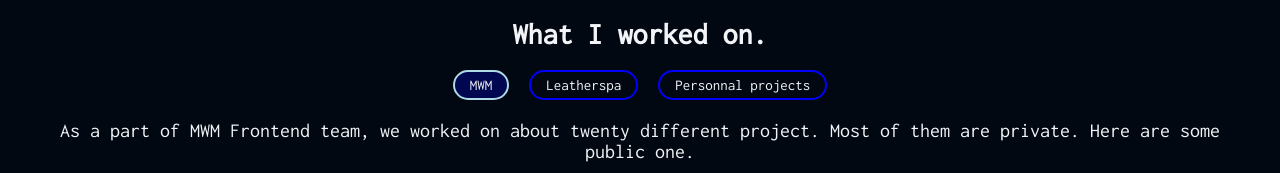
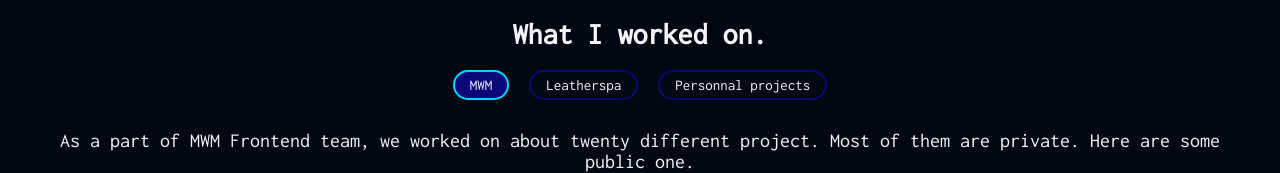
Before and after one commit to Antoine-Bottin/ab_portfolio, a Next.js app: page /projects in a window 1280 px wide. Shown: the part 236-409 px from the top of the page. Built offline with nearby package versions, Linux system fonts and the light colour scheme.

Commit message:
feat(portfolio): added github video

```diff
--- a/src/app/projects/page.tsx
+++ b/src/app/projects/page.tsx
@@ -41,6 +41,13 @@
         url: 'https://www.yousing.ai/',
         company: 'leatherspa',
     },
+    {
+        pictureSrc: '/assets/icons/github-mark-white.png',
+        videoSrc: '/assets/videos/github.mp4',
+        title: 'Personnal',
+        url: 'https://github.com/Antoine-Bottin',
+        company: 'personnal',
+    },
 ]
 
 const badges = [
@@ -71,7 +78,7 @@
         mwm: `As a part of MWM Frontend team, we worked on about twenty different project. Most of them are private. Here are some public one.`,
         leatherspa: `As a part of Leatherspa Frontend team, we worked on the commercial Website, the admin dashboard (private), and the Point of Sale Software where I discovered SwiftUI (private).`,
         personnal:
-            'A lot of different things, trying to cover a lot of subject I like. Recently a micro project to test T3 Stack',
+            'A lot of different things, trying to cover a lot of subject I like. Recently a micro project to test T3 Stack. Feel free to visit my github account',
     }
 
     return (
@@ -102,10 +109,10 @@
                         </div>
                         <div className="projects-view__content__cards">
                             {filteredProjectCard.map(
-                                ({ pictureSrc, videoSrc, title, url }, idx) => {
+                                ({ pictureSrc, videoSrc, title, url }) => {
                                     return (
                                         <ProjectCard
-                                            key={idx}
+                                            key={url}
                                             pictureSrc={pictureSrc}
                                             videoSrc={videoSrc}
                                             title={title}
--- a/src/app/projects/styles.scss
+++ b/src/app/projects/styles.scss
@@ -20,7 +20,7 @@
         width: 100%;
         display: flex;
         justify-content: space-around;
-        margin-block-end: 2rem;
+        margin-block-end: 3rem;
 
         @media screen and (min-width: 1024px) {
             justify-content: center;
@@ -30,15 +30,15 @@
         &__badge {
             font-size: 1.5rem;
             padding: 0.5rem 1.5rem;
-            border: 0.2rem solid blue;
+            border: 0.2rem solid rgba(9, 9, 121, 1);
             border-radius: 5rem;
 
             &--selected {
                 transition: background-color ease-in-out 0.5s,
                     border-color ease-in-out 0.5s;
 
-                background: rgba(0, 0, 255, 0.267);
-                border: 0.2rem solid lightblue;
+                background: rgba(9, 9, 121, 1);
+                border: 0.2rem solid rgba(0, 212, 255, 1);
             }
         }
     }
--- a/src/components/TechCard/styles.scss
+++ b/src/components/TechCard/styles.scss
@@ -10,7 +10,7 @@
     height: 30rem;
     row-gap: 1rem;
 
-    transition: border 0.8s ease-in-out, box-shadow 0.5s ease-in-out;
+    transition: border 0.8s ease-in-out;
 
     &:hover {
         border: 0.2rem solid rgba(0, 212, 255, 1);
```
Also changed, not shown: 1 other file (tests, documents, lock files or other folders).
